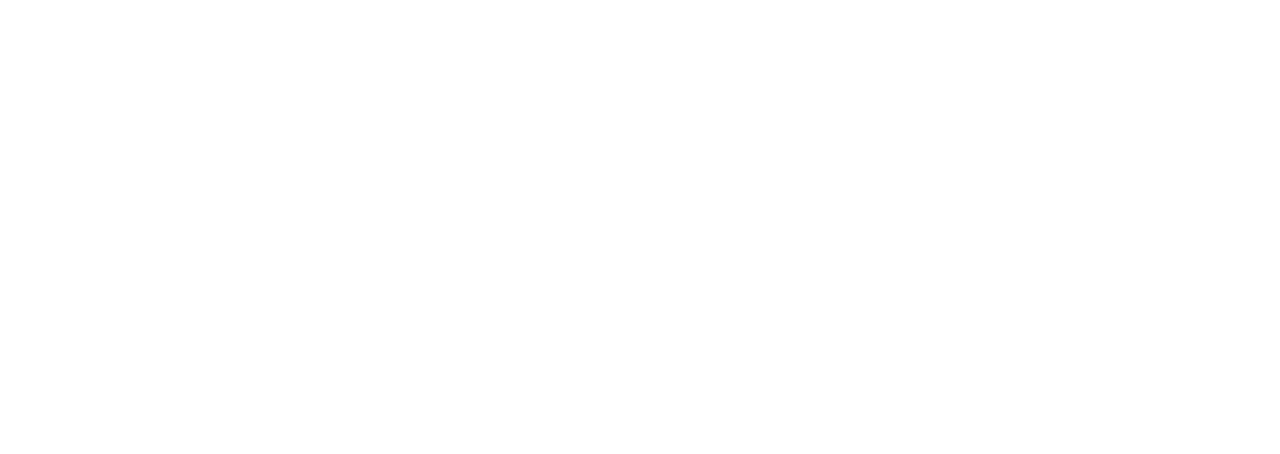
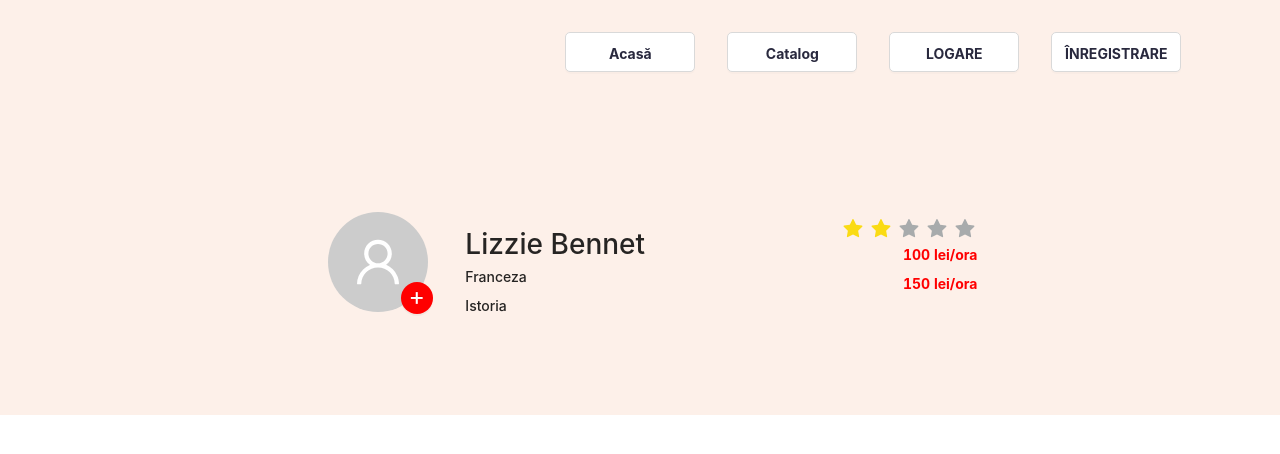
Before and after one commit to mechim/tutor-frontend, a React (Vite) app in the folder pbl-sem-3/: page /profileTutor in a window 1280 px wide. Before the commit this address had no page. Shown: the top 454 px of the page. Built offline with nearby package versions, Linux system fonts and the light colour scheme.

Commit message:
profil tutor

```diff
--- a/pbl-sem-3/src/App.tsx
+++ b/pbl-sem-3/src/App.tsx
@@ -7,6 +7,7 @@
 } from "react-router-dom";
 import './App.css'
 import { Catalog } from './pages/Catalog/Catalog';
+import { ProfileTutor } from './pages/ProfileTutor/ProfileTutor';
 import { ForgotPassword } from './pages/ForgotPassword/ForgotPassword';
 import Landing from './pages/Landing/Landing'
 import { Login } from './pages/Login/Login';
@@ -28,6 +29,7 @@
         <Route path ='/register' element={<Register />} />
         <Route path ='/forgot' element={<ForgotPassword/>}/>
         <Route path ='/profileStudent' element={<ProfileStudent/>}/>
+        <Route path ='/profileTutor' element={<ProfileTutor/>}/>
         <Route path ='/reset' element={<Reset/>}/>
 
       </Routes>
--- a/pbl-sem-3/src/components/CatalogCard/CatalogCard.css
+++ b/pbl-sem-3/src/components/CatalogCard/CatalogCard.css
@@ -0,0 +1,41 @@
+.catalogCard{
+    position: relative;
+    height: 250px;
+    width: 700px;
+    border-radius: 10px;
+    margin-bottom: 30px;
+}
+.cardImage{
+    position: absolute;
+    width: 170px;
+    left: auto;
+    top: auto;
+    border-radius: 10px;
+}
+
+.catalogCardContainer{
+    position: absolute;
+    left: 220px;
+    top: auto;
+}
+.catalogCardPrice{
+    position: absolute;
+    right: 10px;
+}
+.catalogContent{
+    background-color: #FDF0E9;
+}
+.catalogCardButton{
+    border-radius: 5px;
+}
+
+.rateTutor{
+    position: absolute;
+    bottom: 15px;
+    left: 40px;
+}
+
+.tutorRatting{
+    position: absolute;
+    top: 31%;
+}
--- a/pbl-sem-3/src/components/CatalogCard/CatalogCard.tsx
+++ b/pbl-sem-3/src/components/CatalogCard/CatalogCard.tsx
@@ -1,7 +1,8 @@
 import { StarFilled } from "@ant-design/icons";
-import { Card, Button } from "antd";
+import { Card, Button, Rate } from "antd";
 import { useAppSelector } from "../../redux-toolkit/hooks/hooks";
 import { TutorCard } from "../../redux-toolkit/slices/catalogSlice/catalogSlice";
+import "./CatalogCard.css"
 
 export function CatalogCard(){
 
@@ -11,10 +12,12 @@
         {tutorsArray.map(({tutorImage, tutorName, tutorSubject, id, format, rating, description, price}: TutorCard) => (
             <Card className="catalogCard">
                         <img className="cardImage" src={tutorImage} alt="" />
+                        <Rate className="rateTutor" allowHalf defaultValue={0} />
                         <div className="catalogCardContainer">
                             <h1>{tutorName}</h1>
                             <h3>{tutorSubject}</h3>
-                            <StarFilled /><StarFilled /><StarFilled /><StarFilled /><StarFilled />
+                            <Rate className="tutorRatting" disabled defaultValue={2} />
+                            <br />
                             <h3>{format}</h3>
                             <p>{description}</p>
                             <a href="/">Mai multe...</a>
--- a/pbl-sem-3/src/global.css
+++ b/pbl-sem-3/src/global.css
@@ -9,3 +9,7 @@
 .container{
     padding: 3% 10% 7%;
 }
+
+.ant-rate-star-first, .ant-rate-star-second{
+    color:#a8abac;
+}
--- a/pbl-sem-3/src/pages/Catalog/Catalog.css
+++ b/pbl-sem-3/src/pages/Catalog/Catalog.css
@@ -1,41 +1,12 @@
 .catalog{
     background-color: #FDF0E9;
 }
-.catalogCard{
-    position: relative;
-    height: 250px;
-    width: 700px;
-    border-radius: 10px;
-    margin-bottom: 30px;
-}
-.cardImage{
-    position: absolute;
-    width: 170px;
-    left: auto;
-    top: auto;
-    border-radius: 10px;
-}
 
-.catalogCardContainer{
-    position: absolute;
-    left: 220px;
-    top: auto;
-}
-.catalogCardPrice{
-    position: absolute;
-    right: 10px;
-}
 
 .catalogSider{
     padding-left: 100px;
     width: 300px;
     background-color: #FDF0E9;
-}
-.catalogContent{
-    background-color: #FDF0E9;
-}
-.catalogCardButton{
-    border-radius: 5px;
 }
 
 .filtreText{
--- a/pbl-sem-3/src/pages/Catalog/Catalog.tsx
+++ b/pbl-sem-3/src/pages/Catalog/Catalog.tsx
@@ -56,7 +56,8 @@
                         Offline
                         {value === 13? <Input placeholder="Loca&#539;ia..." style={{ width: 100, marginLeft: 10 }} /> : null}
                         </Radio>
-                        <Link to ="/profileStudent" ><Button  className="navbar_buttons"><b>profil</b></Button></Link>
+                        <Link to ="/profileStudent" ><Button  className="navbar_buttons"><b>profil student</b></Button></Link>
+                        <Link to ="/profileTutor" ><Button  className="navbar_buttons"><b>profil tutor</b></Button></Link>
                     </Space>
                     </Radio.Group>
 
--- a/pbl-sem-3/src/pages/ProfileStudent/ProfileStudent.tsx
+++ b/pbl-sem-3/src/pages/ProfileStudent/ProfileStudent.tsx
@@ -19,8 +19,7 @@
             <div className="login">
             <Navbar />
 
-
-                <div className="container">
+            <div className="container">
             <div className="profileTop">
                 <Row>
                     <Col span={3}>
--- /dev/null
+++ b/pbl-sem-3/src/pages/ProfileTutor/ProfileTutor.css
@@ -0,0 +1,6 @@
+.cost{
+    margin-left: 60px;
+    color: red;
+    font-family: 'Epilogue' sans-serif;
+    font-weight: bold;
+}
--- /dev/null
+++ b/pbl-sem-3/src/pages/ProfileTutor/ProfileTutor.tsx
@@ -0,0 +1,48 @@
+import { UserOutlined } from "@ant-design/icons";
+import { Row, Col, Avatar, Button, Rate } from "antd";
+import Navbar from "../../components/Navbar/Navbar";
+import "./ProfileTutor.css"
+
+
+export function ProfileTutor(){
+
+
+
+    return(
+
+            <div className="login">
+            <Navbar />
+            <div className="container">
+            <div className="profileTop">
+                <Row>
+                    <Col span={3}>
+                        <Avatar size={100} icon={<UserOutlined />} className="avatar" />
+
+                    </Col>
+                    <Col span={1}>
+                        <Button type="primary" shape="circle" className="addButton" style={{marginLeft:"-30px", marginTop: "70px", width: '30px', fontSize:'25px'}}><p style={{position: "absolute", top: "-5px", left: "7.5px"}}>+</p></Button>
+                    </Col>
+                    <Col span={11}>
+                        <h1 className="studentName">Lizzie Bennet</h1>
+                        <h4>Franceza</h4>
+                        <h4>Istoria</h4>
+                    </Col>
+                    <Col span={9}>
+                        <Rate disabled defaultValue={2} />
+                        <h4 className="cost">100 lei/ora</h4>
+                        <h4 className="cost">150 lei/ora</h4>
+                    </Col>
+                </Row>
+
+                <Row>
+                    <Col></Col>
+                </Row>
+            </div>
+
+            </div>
+
+            </div>
+
+    )
+
+}
--- a/pbl-sem-3/src/redux-toolkit/slices/catalogSlice/catalogSlice.ts
+++ b/pbl-sem-3/src/redux-toolkit/slices/catalogSlice/catalogSlice.ts
@@ -19,7 +19,7 @@
     tutorsArray: [{tutorImage: "https://capecoraltech.edu/wp-content/uploads/2016/01/tutor-8-3.jpg",
     tutorName: "John Doe",
     tutorSubject: "Istoria",
-    format:"Istoria",
+    format:"Online",
     description: "Lorem Ipsum dolor sit amet, consectetur adipiscing elit. Mulla eget rhoncus nisi",
     price: "100",
     rating: 5,
@@ -28,7 +28,7 @@
 {tutorImage: "https://capecoraltech.edu/wp-content/uploads/2016/01/tutor-8-3.jpg",
     tutorName: "John Doe",
     tutorSubject: "Istoria",
-    format:"Istoria",
+    format:"Online",
     description: "Lorem Ipsum dolor sit amet, consectetur adipiscing elit. Mulla eget rhoncus nisi",
     price: "100",
     rating: 5,
@@ -46,7 +46,7 @@
 {tutorImage: "https://capecoraltech.edu/wp-content/uploads/2016/01/tutor-8-3.jpg",
     tutorName: "John Doe",
     tutorSubject: "Istoria",
-    format:"Istoria",
+    format:"Online",
     description: "Lorem Ipsum dolor sit amet, consectetur adipiscing elit. Mulla eget rhoncus nisi",
     price: "100",
     rating: 5,
```
